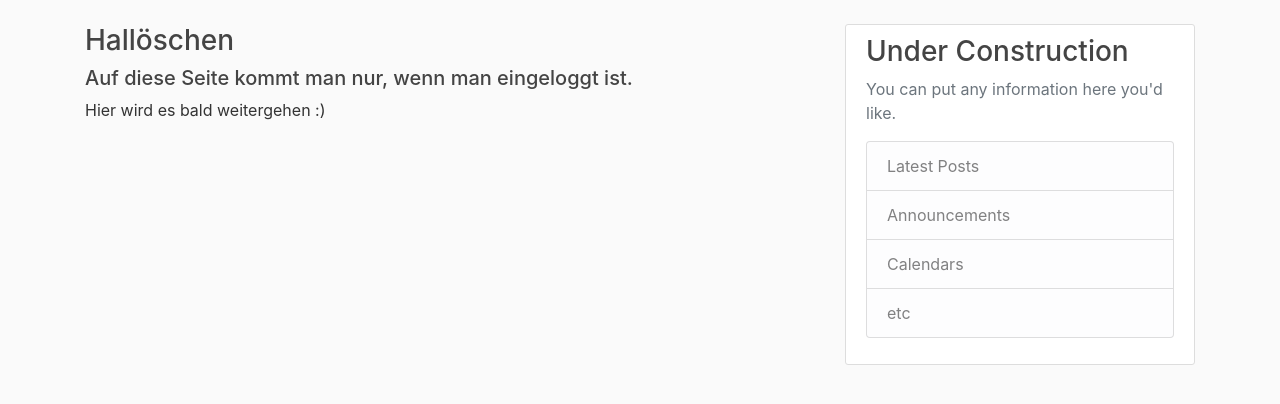
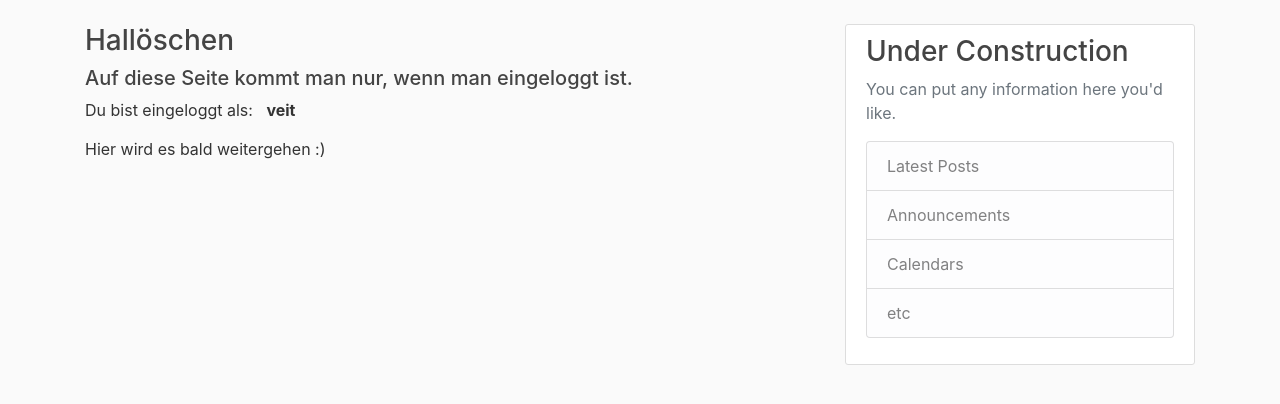
Before and after one commit to bonobofan/dentistero, a Django app: page /private/ in a window 1280 px wide. Shown: the part 56-460 px from the top of the page. Run offline with Django 5.2, Linux system fonts and the light colour scheme; a user stored in the database is signed in; data comes from the database, SQL or seed files in the repository; both versions use the stored data as it was after the commit; parts of the project's set-up code (start-up, migrations or seed data) failed here and were passed over; some libraries are stand-ins or nearby versions.

Commit message:
Anzeige, wer ist eingeloggt

```diff
--- a/website/templates/website/private.html
+++ b/website/templates/website/private.html
@@ -4,6 +4,8 @@
 <h3>Hallöschen</h3>
 
 <h5>Auf diese Seite kommt man nur, wenn man eingeloggt ist.</h5>
-<p>Hier wird es bald weitergehen :)</p>
+
+<div>Du bist eingeloggt als: &nbsp&nbsp<strong>{{ user.username }}</strong></div>
+<p style="margin-top: 15px;">Hier wird es bald weitergehen :)</p>
 
 {% endblock content %}
```
Also changed, not shown: db.sqlite3.
